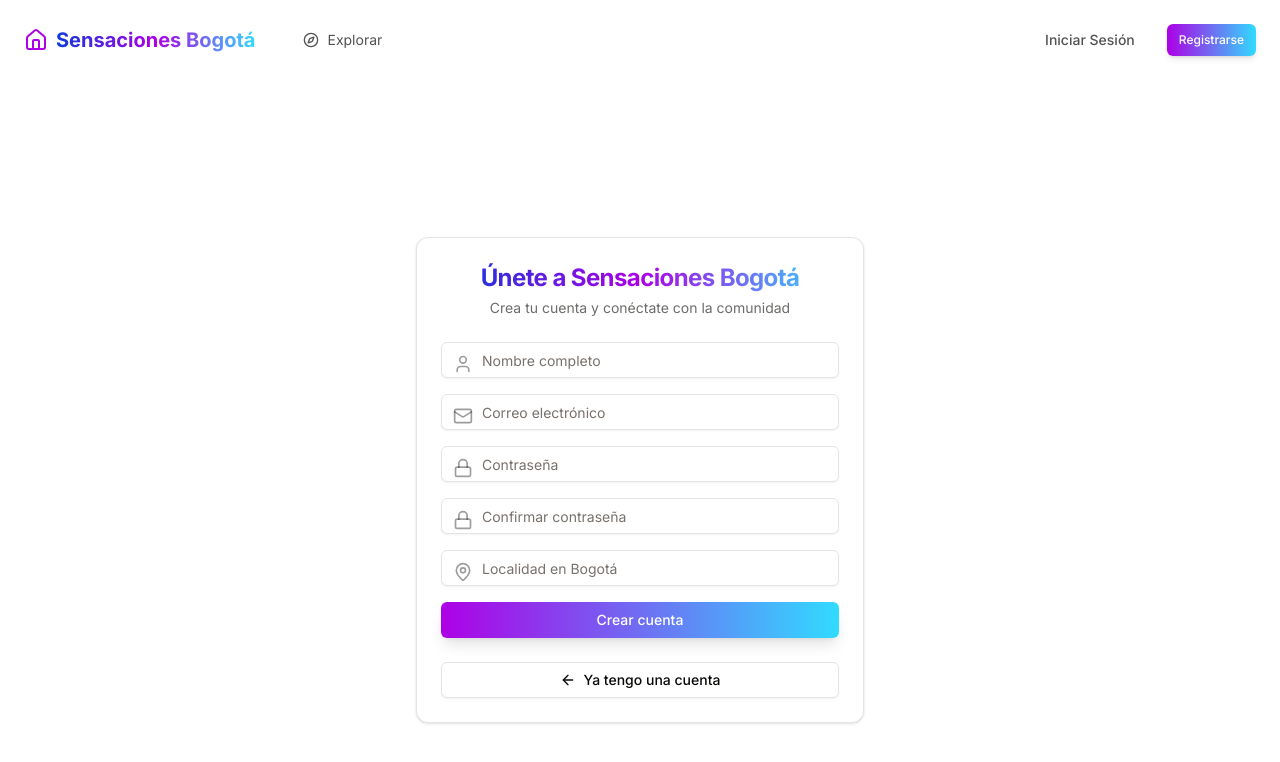
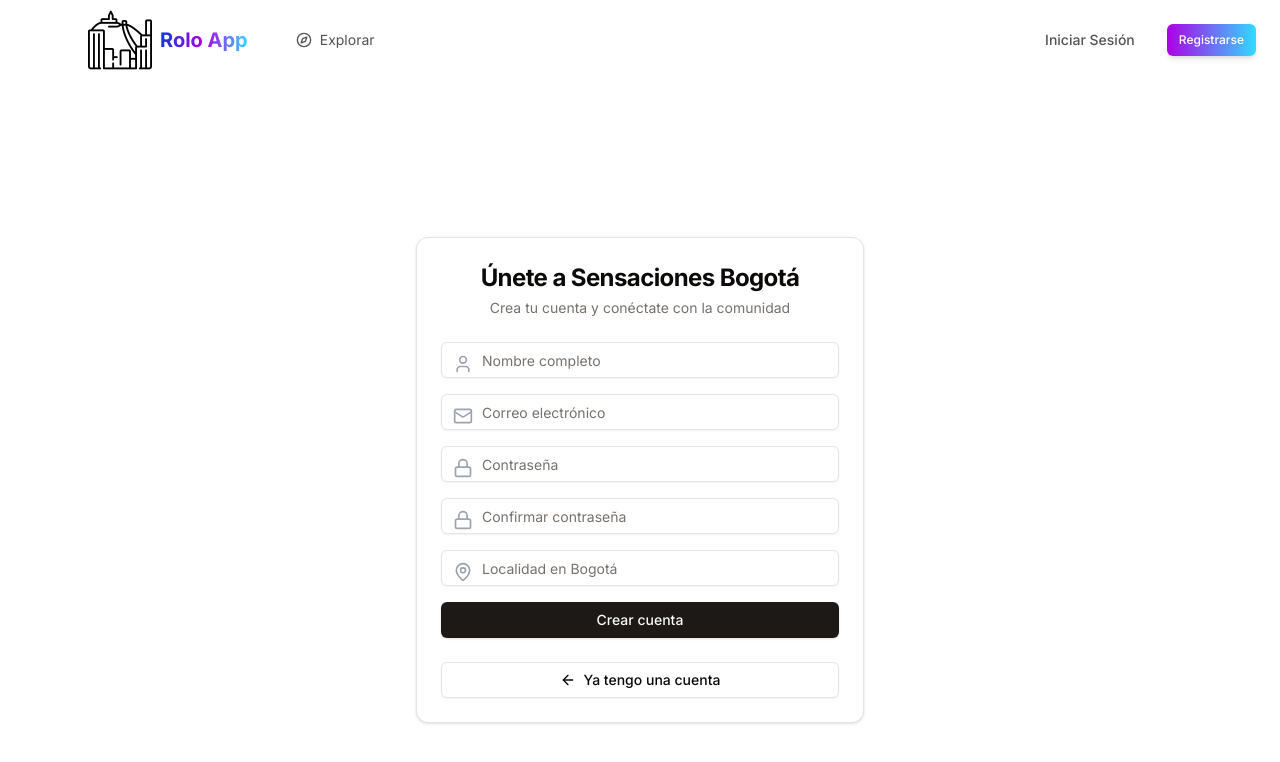
Before and after one commit to ChristianMoraLopez/rolo-app, a Next.js app: page /register in a window 1280 px wide. Shown: the top 762 px of the page. Built offline with nearby package versions, Linux system fonts and the light colour scheme.

Commit message:
Se inicia proyecto Front

```diff
--- a/src/app/register/page.tsx
+++ b/src/app/register/page.tsx
@@ -1,11 +1,11 @@
-"use client"
-
+"use client";
 import React, { useState } from 'react';
 import { Button } from "@/components/ui/button";
 import { Input } from "@/components/ui/input";
 import { Card, CardHeader, CardTitle, CardDescription, CardContent, CardFooter } from "@/components/ui/card";
 import {
   AlertDialog,
+  AlertDialogAction,
   AlertDialogContent,
   AlertDialogDescription,
   AlertDialogFooter,
@@ -25,7 +25,7 @@ const RegisterPage = () => {
   });
   const [showDialog, setShowDialog] = useState(false);
 
-  const handleChange = (e: React.ChangeEvent<HTMLInputElement | HTMLTextAreaElement | HTMLSelectElement>) => {
+  const handleChange = (e: React.ChangeEvent<HTMLInputElement>) => {
     setFormData({
       ...formData,
       [e.target.name]: e.target.value
@@ -39,73 +39,95 @@ const RegisterPage = () => {
 
   return (
     <div className="min-h-screen flex items-center justify-center bg-background/95 p-4">
-      <Card className="w-full max-w-md border-moradoclaro/20">
+      <Card className="w-full max-w-md">
         <CardHeader className="space-y-1">
-          <CardTitle className="text-2xl font-bold text-center bg-gradient-to-r from-azulprimary via-moradoprimary to-azulsecundario bg-clip-text text-transparent">
+          <CardTitle className="text-2xl font-bold text-center">
             Únete a Sensaciones Bogotá
           </CardTitle>
-          <CardDescription className="text-center text-foreground/60">
+          <CardDescription className="text-center">
             Crea tu cuenta y conéctate con la comunidad
           </CardDescription>
         </CardHeader>
         <CardContent>
           <form onSubmit={handleSubmit} className="space-y-4">
             <div className="relative">
-              <User className="absolute left-3 top-3 h-5 w-5 text-foreground/40" />
+              <label htmlFor="name" className="sr-only">Nombre completo</label>
+              <User className="absolute left-3 top-3 h-5 w-5 text-gray-400" aria-hidden="true" />
               <Input
+                id="name"
                 name="name"
                 placeholder="Nombre completo"
                 value={formData.name}
                 onChange={handleChange}
-                className="pl-10 bg-background border-moradoclaro/20 focus-visible:ring-moradoprimary"
+                className="pl-10"
+                required
+                aria-required="true"
               />
             </div>
             <div className="relative">
-              <Mail className="absolute left-3 top-3 h-5 w-5 text-foreground/40" />
+              <label htmlFor="email" className="sr-only">Correo electrónico</label>
+              <Mail className="absolute left-3 top-3 h-5 w-5 text-gray-400" aria-hidden="true" />
               <Input
+                id="email"
                 name="email"
                 type="email"
                 placeholder="Correo electrónico"
                 value={formData.email}
                 onChange={handleChange}
-                className="pl-10 bg-background border-moradoclaro/20 focus-visible:ring-moradoprimary"
+                className="pl-10"
+                required
+                aria-required="true"
               />
             </div>
             <div className="relative">
-              <Lock className="absolute left-3 top-3 h-5 w-5 text-foreground/40" />
+              <label htmlFor="password" className="sr-only">Contraseña</label>
+              <Lock className="absolute left-3 top-3 h-5 w-5 text-gray-400" aria-hidden="true" />
               <Input
+                id="password"
                 name="password"
                 type="password"
                 placeholder="Contraseña"
                 value={formData.password}
                 onChange={handleChange}
-                className="pl-10 bg-background border-moradoclaro/20 focus-visible:ring-moradoprimary"
+                className="pl-10"
+                required
+                aria-required="true"
+                minLength={8}
               />
             </div>
             <div className="relative">
-              <Lock className="absolute left-3 top-3 h-5 w-5 text-foreground/40" />
+              <label htmlFor="confirmPassword" className="sr-only">Confirmar contraseña</label>
+              <Lock className="absolute left-3 top-3 h-5 w-5 text-gray-400" aria-hidden="true" />
               <Input
+                id="confirmPassword"
                 name="confirmPassword"
                 type="password"
                 placeholder="Confirmar contraseña"
                 value={formData.confirmPassword}
                 onChange={handleChange}
-                className="pl-10 bg-background border-moradoclaro/20 focus-visible:ring-moradoprimary"
+                className="pl-10"
+                required
+                aria-required="true"
+                minLength={8}
               />
             </div>
             <div className="relative">
-              <MapPin className="absolute left-3 top-3 h-5 w-5 text-foreground/40" />
+              <label htmlFor="location" className="sr-only">Localidad en Bogotá</label>
+              <MapPin className="absolute left-3 top-3 h-5 w-5 text-gray-400" aria-hidden="true" />
               <Input
+                id="location"
                 name="location"
                 placeholder="Localidad en Bogotá"
                 value={formData.location}
                 onChange={handleChange}
-                className="pl-10 bg-background border-moradoclaro/20 focus-visible:ring-moradoprimary"
+                className="pl-10"
+                required
+                aria-required="true"
               />
             </div>
             <Button
               type="submit"
-              className="w-full bg-gradient-to-r from-moradoprimary to-azulsecundario hover:from-moradohover hover:to-azulsechover text-white shadow-lg transition-all duration-300 hover:shadow-xl hover:scale-105"
+              className="w-full"
             >
               Crear cuenta
             </Button>
@@ -115,7 +137,7 @@ const RegisterPage = () => {
           <Button
             variant="outline"
             asChild
-            className="w-full border-moradoclaro/20 hover:bg-moradoclaro/10 hover:text-moradoprimary transition-all duration-300"
+            className="w-full"
           >
             <Link href="/login" className="flex items-center justify-center gap-2">
               <ArrowLeft className="h-4 w-4" />
@@ -126,32 +148,32 @@ const RegisterPage = () => {
       </Card>
 
       <AlertDialog open={showDialog} onOpenChange={setShowDialog}>
-        <AlertDialogContent className="bg-background border border-moradoclaro/20">
+        <AlertDialogContent>
           <AlertDialogHeader>
-            <AlertDialogTitle className="flex items-center gap-2 text-xl font-bold">
-              <Construction className="h-6 w-6 text-moradoprimary animate-bounce" />
+            <AlertDialogTitle className="flex items-center gap-2 text-xl">
+              <Construction className="h-6 w-6" aria-hidden="true" />
               ¡Ups! Estamos en obras
             </AlertDialogTitle>
             <AlertDialogDescription className="space-y-4">
-              <div className="text-lg text-foreground/80">
-                Nuestros desarrolladores están trabajando arduamente en el backend mientras toman tinto ☕
+              <div className="text-lg">
+                Nuestros desarrolladores están trabajando arduamente en el backend mientras toman tinto
               </div>
               <div className="flex items-center justify-center py-4">
-                <Coffee className="h-12 w-12 text-azulsecundario animate-pulse" />
+                <Coffee className="h-12 w-12" aria-hidden="true" />
               </div>
-              <div className="text-base text-foreground/60 italic">
-              &quot;El código es como el café: debe hacerse fresco y consumirse mientras está caliente&quot;
+              <div className="text-base italic">
+                &quot;El código es como el café: debe hacerse fresco y consumirse mientras está caliente&quot;
                 - Un desarrollador bogotano, probablemente
               </div>
             </AlertDialogDescription>
           </AlertDialogHeader>
           <AlertDialogFooter>
-            <Button
+            <AlertDialogAction
               onClick={() => setShowDialog(false)}
-              className="w-full bg-gradient-to-r from-moradoprimary to-azulsecundario hover:from-moradohover hover:to-azulsechover text-white"
+              className="w-full"
             >
               Vale, volveré después
-            </Button>
+            </AlertDialogAction>
           </AlertDialogFooter>
         </AlertDialogContent>
       </AlertDialog>
--- a/src/components/ui/Navbar.tsx
+++ b/src/components/ui/Navbar.tsx
@@ -1,5 +1,3 @@
-"use client"
-
 import { useEffect, useState } from 'react'
 import Link from 'next/link'
 import { useRouter } from 'next/navigation'
@@ -7,6 +5,8 @@ import { Button } from "@/components/ui/button"
 import {
   Sheet,
   SheetContent,
+  SheetHeader,
+  SheetTitle,
   SheetTrigger,
 } from "@/components/ui/sheet"
 import {
@@ -15,15 +15,23 @@ import {
   DropdownMenuItem,
   DropdownMenuTrigger,
 } from "@/components/ui/dropdown-menu"
+import  Image  from 'next/image'
 import { Avatar, AvatarFallback, AvatarImage } from "@/components/ui/avatar"
-import { Menu, UserCircle2, LogOut, Home, Compass, Users } from 'lucide-react'
+import { Menu, UserCircle2, LogOut, Compass, Users } from 'lucide-react'
 import { User } from '@/core/entities/types'
 import { toast } from "sonner"
+
+interface NavLinkProps {
+  href: string;
+  children: React.ReactNode;
+  icon?: React.ComponentType<React.SVGProps<SVGSVGElement>>;
+}
 
 export function Navbar() {
   const router = useRouter()
   const [user, setUser] = useState<User | null>(null)
   const [scrolled, setScrolled] = useState(false)
+  const [isSheetOpen, setIsSheetOpen] = useState(false)
 
   useEffect(() => {
     const checkUser = () => {
@@ -52,21 +60,16 @@ export function Navbar() {
   const handleLogout = () => {
     localStorage.removeItem('currentUser')
     setUser(null)
+    setIsSheetOpen(false)
     toast.success('¡Hasta pronto!')
     router.push('/')
-  }
-
-  // Definimos el tipo para las props
-interface NavLinkProps {
-  href: string; // href es una cadena (string)
-  children: React.ReactNode; // children puede ser cualquier elemento válido de React
-  icon?: React.ComponentType<React.SVGProps<SVGSVGElement>>; // icon es un componente de tipo SVG (opcional)
   }
 
   const NavLink: React.FC<NavLinkProps> = ({ href, children, icon: Icon }) => (
     <Link
       href={href}
       className="relative flex items-center text-foreground/70 transition-all duration-300 hover:text-moradoprimary group"
+      onClick={() => setIsSheetOpen(false)}
     >
       {Icon && <Icon className="w-4 h-4 mr-2 md:hidden lg:block" />}
       <span className="text-sm">{children}</span>
@@ -75,20 +78,29 @@ const NavLink: React.FC<NavLinkProps> = ({ href, children, icon: Icon }) => (
   )
 
   return (
-    <header className={`sticky top-0 z-50 w-full transition-all duration-300 ${
+    <header
+      className={`sticky top-0 z-50 w-full transition-all duration-300 ${
         scrolled
           ? "border-b border-moradoclaro/10 bg-background/95 backdrop-blur supports-[backdrop-filter]:bg-background/60 shadow-lg"
           : "bg-transparent"
-    }`}>
-      <div className="container flex h-16 md:h-20 items-center px-4 md:px-6">
+      }`}
+    >
+      <div className="container flex h-16 md:h-20 items-center  px-4 md:px-6">
         <div className="flex items-center flex-1">
+
                               <Link
                                 href="/"
-            className="flex items-center space-x-2 group mr-6 md:mr-12"
+                                className="flex items-center space-x-2  pl-16 group mr-6 md:mr-12"
                               >
-            <Home className="h-5 w-5 md:h-6 md:w-6 text-moradoprimary transition-transform duration-300 group-hover:scale-110" />
+                                <Image
+                                    src="/images/bogotabw.png"
+                                    alt="Rolo App Logo"
+                                    width={64}
+                                    height={64}
+                                    className="h-12 w-12 md:h-16 md:w-16 transition-transform duration-300 group-hover:scale-110 filter hover:brightness-75"
+                                  />
                                 <span className="text-lg md:text-xl font-bold bg-gradient-to-r from-azulprimary via-moradoprimary to-azulsecundario bg-clip-text text-transparent transform transition-all duration-300 group-hover:scale-105">
-              Sensaciones Bogotá
+                                  Rolo App
                                 </span>
                               </Link>
 
@@ -115,7 +127,11 @@ const NavLink: React.FC<NavLinkProps> = ({ href, children, icon: Icon }) => (
                 )}
                 <DropdownMenu>
                   <DropdownMenuTrigger asChild>
-                    <Button variant="ghost" className="relative h-8 w-8 md:h-10 md:w-10 rounded-full">
+                    <Button
+                      variant="ghost"
+                      className="relative h-8 w-8 md:h-10 md:w-10 rounded-full"
+                      aria-label="Menú de usuario"
+                    >
                       <Avatar className="h-8 w-8 md:h-10 md:w-10 ring-2 ring-offset-2 ring-moradoprimary/20 transition-all duration-300 hover:ring-moradoprimary">
                         <AvatarImage src={user.avatar} alt={user.name} />
                         <AvatarFallback>
@@ -159,25 +175,29 @@ const NavLink: React.FC<NavLinkProps> = ({ href, children, icon: Icon }) => (
           </nav>
 
           {/* Mobile Navigation */}
-          <Sheet>
+          <Sheet open={isSheetOpen} onOpenChange={setIsSheetOpen}>
             <SheetTrigger asChild>
               <Button
                 variant="ghost"
                 className="md:hidden hover:bg-moradoclaro/10"
                 size="icon"
+                aria-label="Abrir menú de navegación"
               >
                 <Menu className="h-5 w-5 text-foreground/70 hover:text-moradoprimary" />
-                <span className="sr-only">Toggle Menu</span>
               </Button>
             </SheetTrigger>
             <SheetContent
               side="right"
               className="w-full max-w-xs border-l border-moradoclaro/10 bg-gradient-to-b from-background to-moradoclaro/5"
             >
+              <SheetHeader>
+                <SheetTitle>Menú de navegación</SheetTitle>
+              </SheetHeader>
               <nav className="flex flex-col space-y-6 mt-6">
                 <Link
                   href="/explore"
                   className="flex items-center text-foreground/60 transition-all duration-300 hover:text-moradoprimary text-base font-medium transform hover:translate-x-2"
+                  onClick={() => setIsSheetOpen(false)}
                 >
                   <Compass className="mr-2 h-5 w-5" />
                   Explorar
@@ -186,6 +206,7 @@ const NavLink: React.FC<NavLinkProps> = ({ href, children, icon: Icon }) => (
                   <Link
                     href="/bogotanos"
                     className="flex items-center text-foreground/60 transition-all duration-300 hover:text-moradoprimary text-base font-medium transform hover:translate-x-2"
+                    onClick={() => setIsSheetOpen(false)}
                   >
                     <Users className="mr-2 h-5 w-5" />
                     Bogotanos
@@ -207,6 +228,7 @@ const NavLink: React.FC<NavLinkProps> = ({ href, children, icon: Icon }) => (
                       <Link
                         href="/admin/dashboard"
                         className="flex items-center text-foreground/60 transition-all duration-300 hover:text-moradoprimary text-base font-medium transform hover:translate-x-2"
+                        onClick={() => setIsSheetOpen(false)}
                       >
                         Dashboard
                       </Link>
@@ -224,12 +246,14 @@ const NavLink: React.FC<NavLinkProps> = ({ href, children, icon: Icon }) => (
                     <Link
                       href="/login"
                       className="flex items-center text-foreground/60 transition-all duration-300 hover:text-moradoprimary text-base font-medium transform hover:translate-x-2"
+                      onClick={() => setIsSheetOpen(false)}
                     >
                       Iniciar Sesión
                     </Link>
                     <Link
                       href="/register"
                       className="inline-flex h-10 items-center justify-center rounded-md bg-gradient-to-r from-moradoprimary to-azulsecundario px-4 text-sm font-medium text-white transition-all duration-300 hover:from-moradohover hover:to-azulsechover hover:shadow-lg hover:scale-105 focus-visible:outline-none focus-visible:ring-2 focus-visible:ring-moradoprimary focus-visible:ring-offset-2"
+                      onClick={() => setIsSheetOpen(false)}
                     >
                       Registrarse
                     </Link>
```
Also changed, not shown: public/images/bogotabw.png (added). Lines whose indentation alone changed are shown as unchanged.
